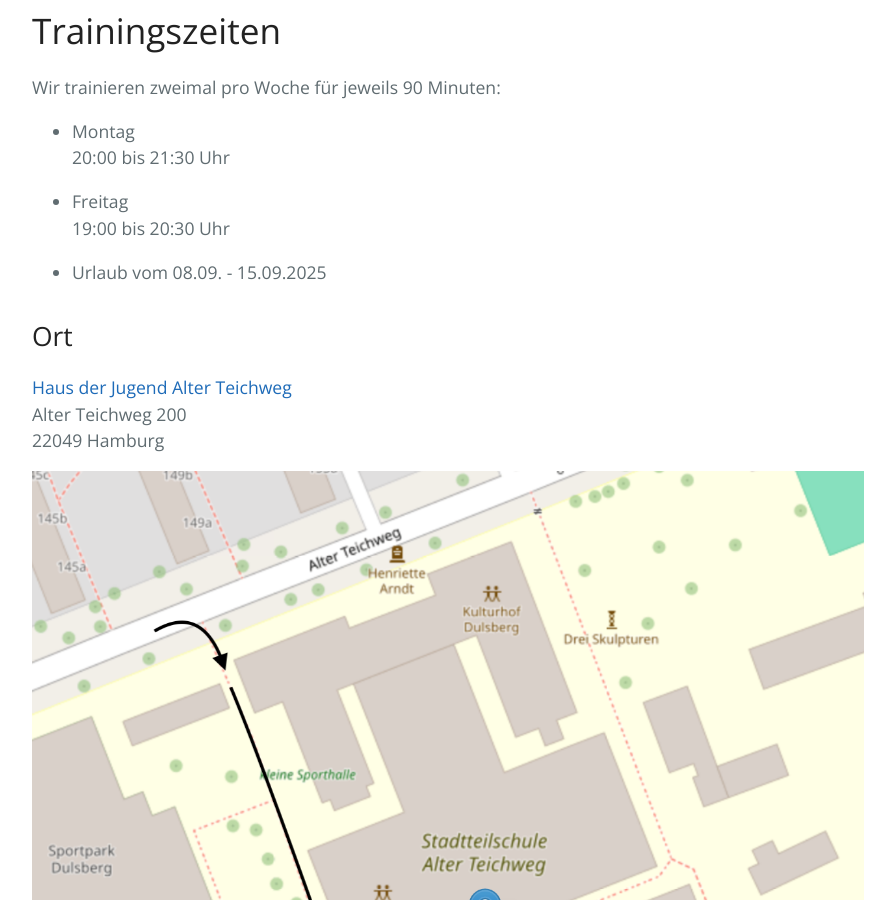
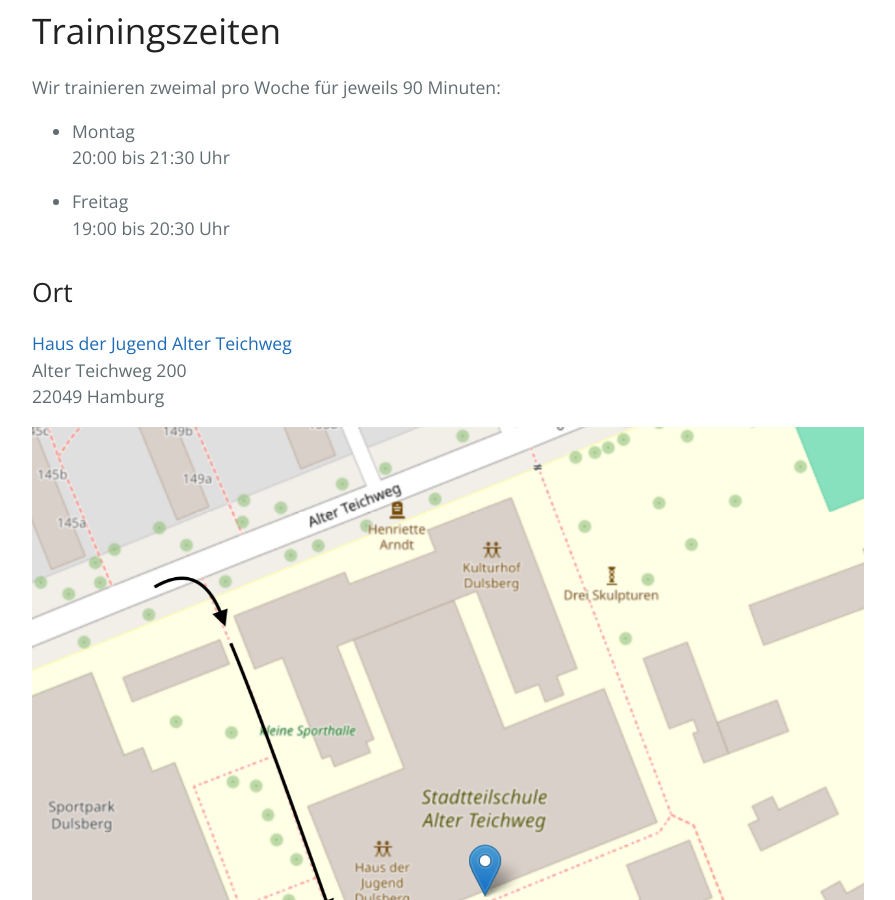
Before and after one commit to escapedcat/silat, a Jekyll site: the page built from index.md, in a window 1280 px wide and 900 px high, scrolled down 427 px. Shown: the whole window, without its empty margins (192-1087 px from the left). Built offline with Jekyll 4.4.1, drawn with Linux system fonts in a browser that asks for light colours; our own code applies the rules of GitHub Pages for plain Markdown files.

Commit message:
chore: remove holidays 25

```diff
--- a/index.md
+++ b/index.md
@@ -7,8 +7,6 @@ Wir trainieren zweimal pro Woche für jeweils 90 Minuten:
 
 - Freitag
   19:00 bis 20:30 Uhr
-
-- Urlaub vom 08.09. - 15.09.2025
 
 ## Ort
 
```
